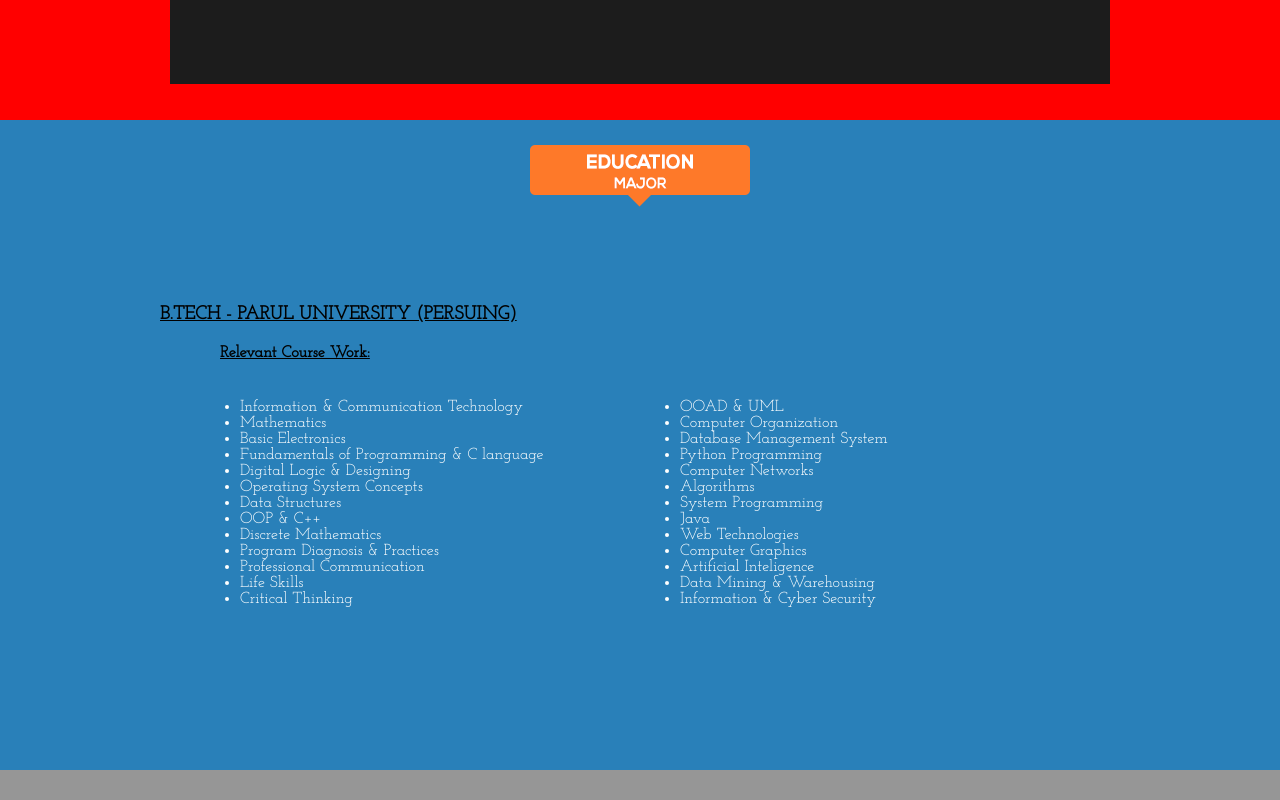
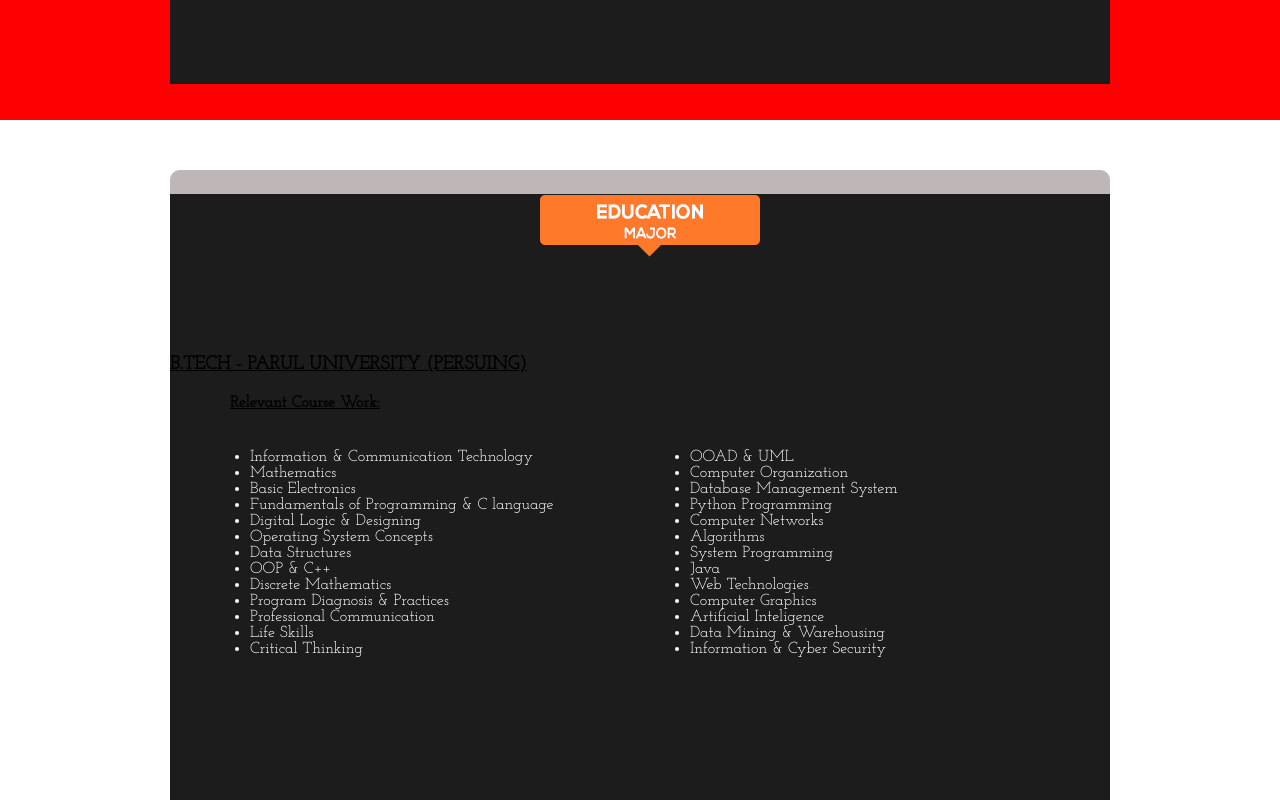
Before and after one commit to uditsrivastava/uditsrivastava.github.io, a plain HTML site: page index.html in a window 1280 px wide. Shown: the part 1360-2160 px from the top of the page. Drawn offline with Linux system fonts and the light colour scheme.

Commit message:
Update style.css

```diff
--- a/style.css
+++ b/style.css
@@ -130,9 +130,12 @@ body{
 /*________________________________________________________________________Education Section_______________*/
 
 .Education{
-    width: auto;
-    height: 650px;
-    background-color: #2980b9;
+    width: 940px;
+    height: 814px;
+    margin-left: auto;
+    margin-right: auto;
+    margin-top: 50px;
+    background-image: url(images/terminal.png)
 }
 
 .Banner_Education{
```
